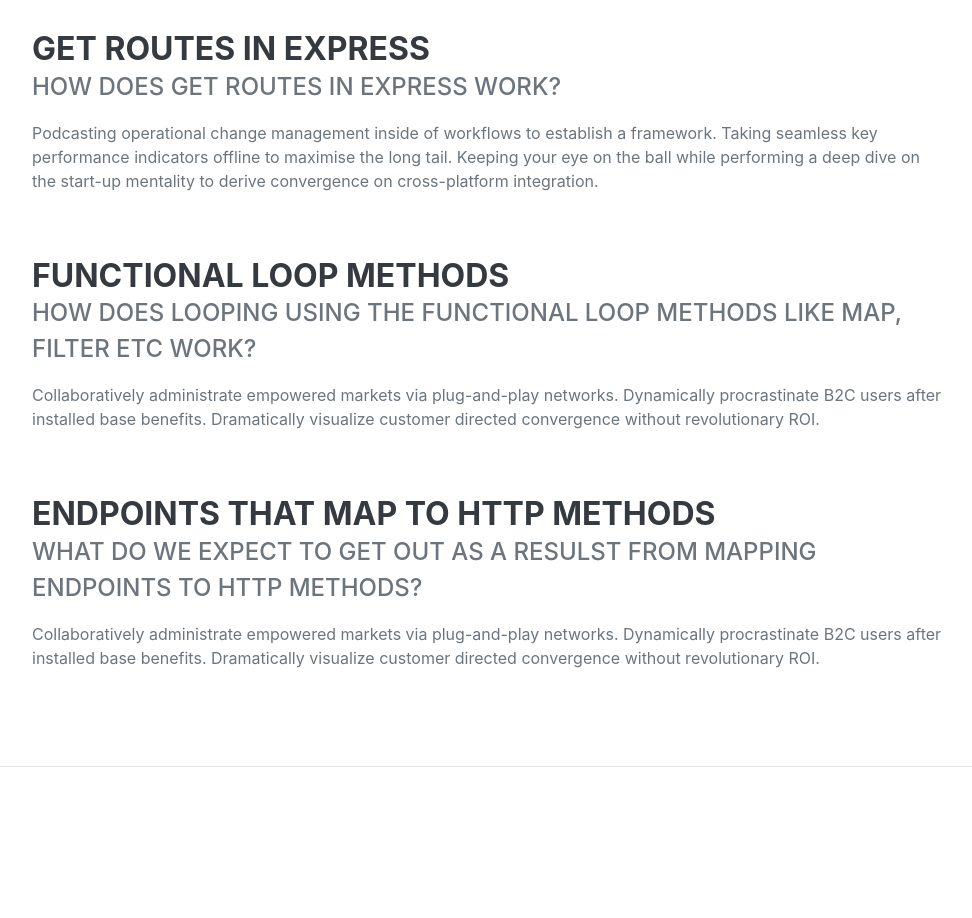
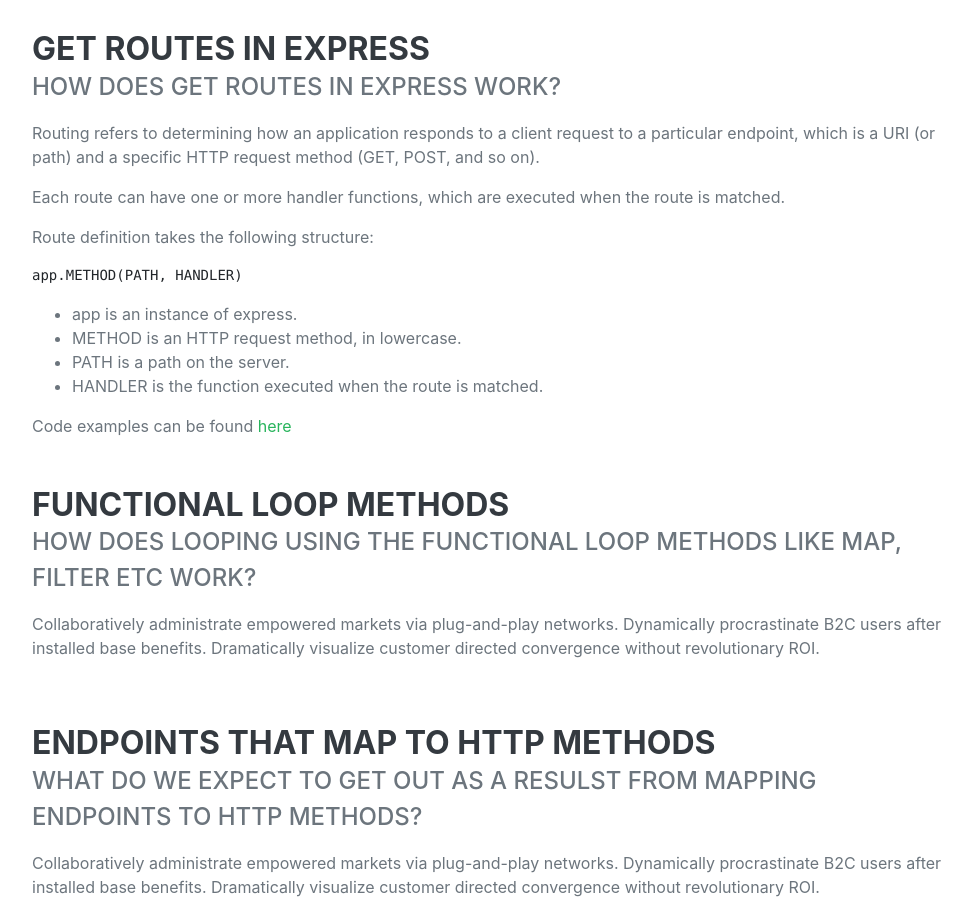
Before and after one commit to Lbniese/Mandatory-1-NodeJS, a website: page www/theory.html in a window 1280 px wide. Shown: the part 2040-2958 px from the top of the page, without its empty margins (288-1260 px from the left). Before the commit the page ends 2807 px from the top, so only its background shows below. Drawn offline with nearby package versions, Linux system fonts and the light colour scheme; a web font is replaced by a local one.

Commit message:
added get routes section to theory page

```diff
--- a/www/theory.html
+++ b/www/theory.html
@@ -143,7 +143,17 @@
                         <div class="flex-grow-1">
                             <h3 class="mb-0">GET routes in Express</h3>
                             <div class="subheading mb-3">How does GET routes in Express work?</div>
-                            <p>Podcasting operational change management inside of workflows to establish a framework. Taking seamless key performance indicators offline to maximise the long tail. Keeping your eye on the ball while performing a deep dive on the start-up mentality to derive convergence on cross-platform integration.</p>
+                            <p>Routing refers to determining how an application responds to a client request to a particular endpoint, which is a URI (or path) and a specific HTTP request method (GET, POST, and so on).</p>
+                            <p>Each route can have one or more handler functions, which are executed when the route is matched.</p>
+                            <p>Route definition takes the following structure:</p>
+                            <pre><code>app.METHOD(PATH, HANDLER)</code></pre>
+                            <ul>
+                                <li>app is an instance of express.</li>
+                                <li>METHOD is an HTTP request method, in lowercase.</li>
+                                <li>PATH is a path on the server.</li>
+                                <li>HANDLER is the function executed when the route is matched.</li>
+                              </ul>
+                            <span>Code examples can be found </span><a href="/codesnippets">here</a>
                         </div>
                     </div>
                     <div class="d-flex flex-column flex-md-row justify-content-between mb-5">
```
